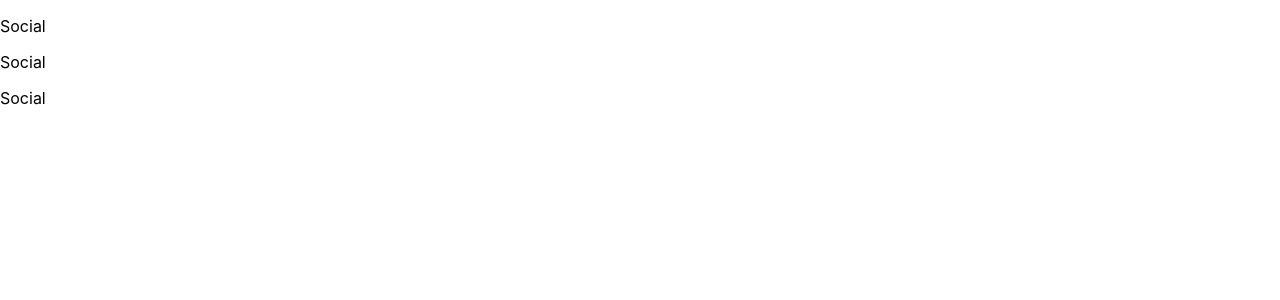
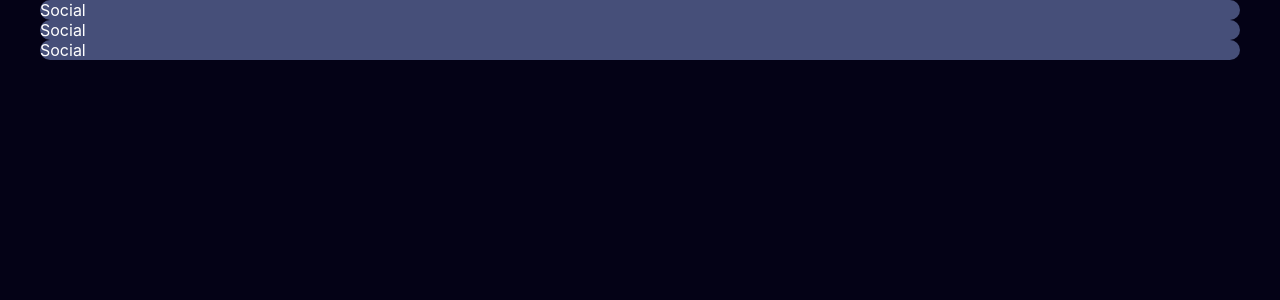
Before and after one commit to RedregeX/SocialNetwork, a React (Create React App) app: page / in a window 1280 px wide. Shown: the top 300 px of the page. Built offline with nearby package versions, Linux system fonts and the light colour scheme.

Commit message:
Component

```diff
--- a/src/App.css
+++ b/src/App.css
@@ -1,38 +1,14 @@
-.App {
-  text-align: center;
-}
-
-.App-logo {
-  height: 40vmin;
-  pointer-events: none;
-}
-
-@media (prefers-reduced-motion: no-preference) {
-  .App-logo {
-    animation: App-logo-spin infinite 20s linear;
-  }
-}
-
-.App-header {
-  background-color: #282c34;
-  min-height: 100vh;
-  display: flex;
-  flex-direction: column;
-  align-items: center;
-  justify-content: center;
-  font-size: calc(10px + 2vmin);
+body{
+  margin: 0;
+  background-color: #040216;
   color: white;
 }
-
-.App-link {
-  color: #61dafb;
+.wrapper{
+  max-width: 1200px;
+  width: 100%;
+  margin: 0 auto;
 }
-
-@keyframes App-logo-spin {
-  from {
-    transform: rotate(0deg);
-  }
-  to {
-    transform: rotate(360deg);
-  }
+.wrapper > div{
+  background-color: rgb(70, 79, 121);
+  border-radius: 10px;
 }
--- a/src/App.js
+++ b/src/App.js
@@ -6,11 +6,11 @@ import Sidebar from './SideBar/Sidebar';
 
 function App() {
   return (
-    <>
+    <div class="wrapper">
       <Header />
       <Profile />
       <Sidebar />
-    </>
+    </div>
   );
 }
 
--- a/src/SideBar/Sidebar.jsx
+++ b/src/SideBar/Sidebar.jsx
@@ -1,8 +1,6 @@
 function Sidebar() {
     return (
-      <>
-          <p>Social</p>
-      </>
+      <div>Social</div>
     );
   }
 
--- a/src/header/Header.jsx
+++ b/src/header/Header.jsx
@@ -1,7 +1,7 @@
 function Header() {
   return (
     <>
-        <p>Social</p>
+        <div>Social</div>
     </>
   );
 }
--- a/src/profile/Profile.jsx
+++ b/src/profile/Profile.jsx
@@ -1,8 +1,6 @@
 function Profile() {
     return (
-      <>
-          <p>Social</p>
-      </>
+        <div>Social</div>
     );
   }
 
```
